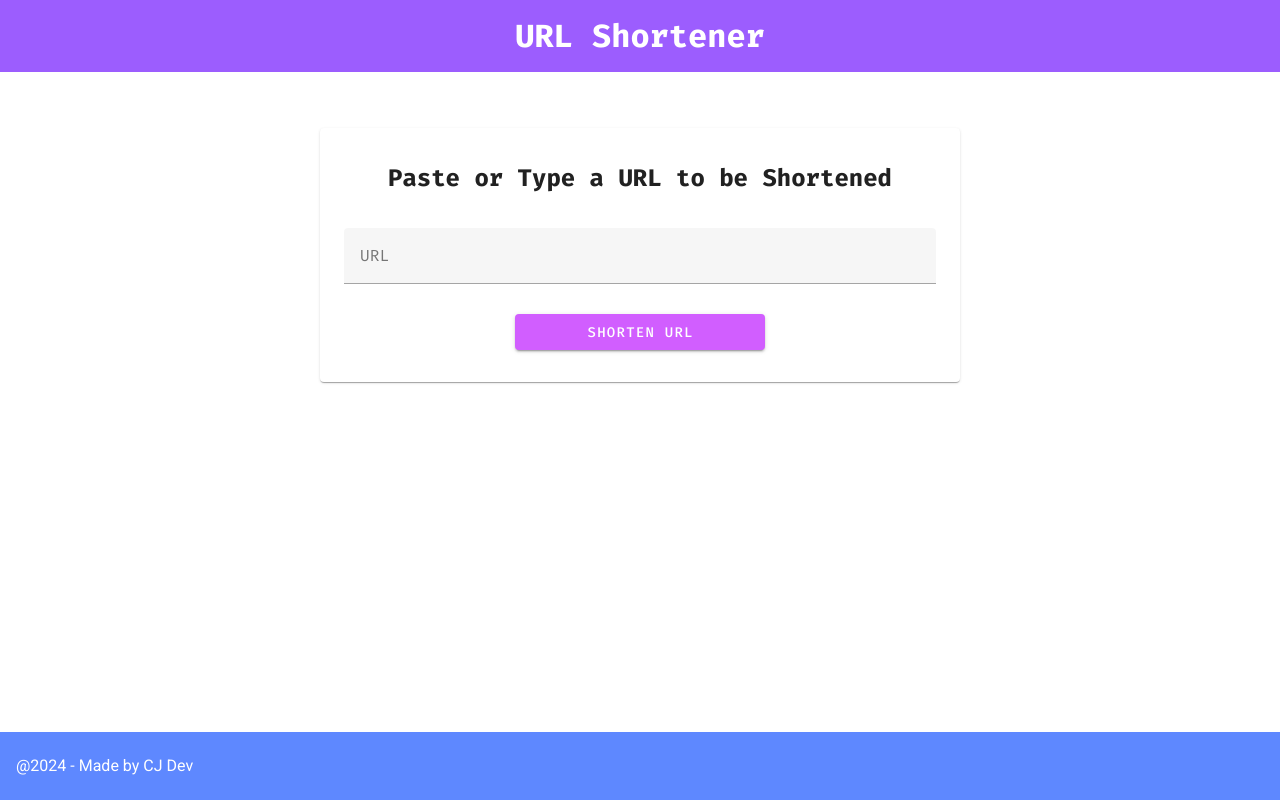
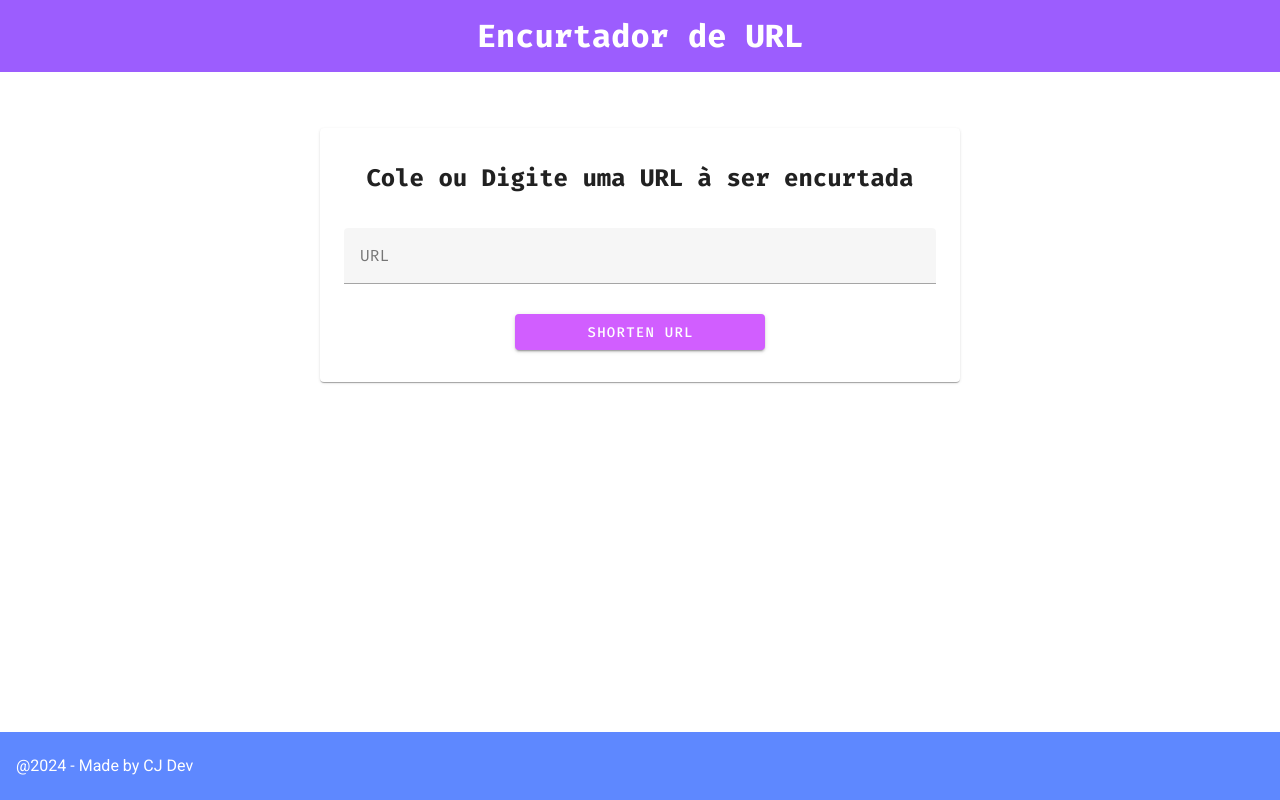
Before and after one commit to CJBiohacker/vue-url-shortener, a Vue app in the folder FrontEnd/vue-url-shortener/: page / in a window 1280 px wide. Built offline with nearby package versions, Linux system fonts and the light colour scheme; some icons are missing.

Commit message:
feat: add i18n values in pt-BR and en-US

```diff
--- a/FrontEnd/vue-url-shortener/src/App.vue
+++ b/FrontEnd/vue-url-shortener/src/App.vue
@@ -19,8 +19,8 @@ export default {
   },
   data() {
     return {
-      headerTitle: "URL Shortener",
-      formTitle: "Paste or Type a URL to be Shortened",
+      headerTitle: this.$t("HEADER_TITLE"),
+      formTitle: this.$t("FORM_TITLE"),
       name: "CJ Dev",
       profiles: [
         {
--- a/FrontEnd/vue-url-shortener/src/languages/en-US/text.json
+++ b/FrontEnd/vue-url-shortener/src/languages/en-US/text.json
@@ -1,3 +1,7 @@
 {
-    "HEADER_TITLE": "URL Shortener"
+    "LANGUAGE_SELECT": "Select your language",
+    "LANGUAGE_BRAZILIAN_PT": "Portuguese (BR)",
+    "LANGUAGE_ENGLISH": "English",
+    "HEADER_TITLE": "URL Shortener",
+    "FORM_TITLE": "Paste or Type a URL to be Shortened"
 }
--- a/FrontEnd/vue-url-shortener/src/languages/pt-BR/text.json
+++ b/FrontEnd/vue-url-shortener/src/languages/pt-BR/text.json
@@ -1,3 +1,7 @@
 {
-    "HEADER_TITLE": "Encurtador de URL"
+    "LANGUAGE_SELECT": "Selecione o idioma",
+    "LANGUAGE_BRAZILIAN_PT": "Português (BR)",
+    "LANGUAGE_ENGLISH": "Inglês",
+    "HEADER_TITLE": "Encurtador de URL",
+    "FORM_TITLE": "Cole ou Digite uma URL à ser encurtada"
 }
```
